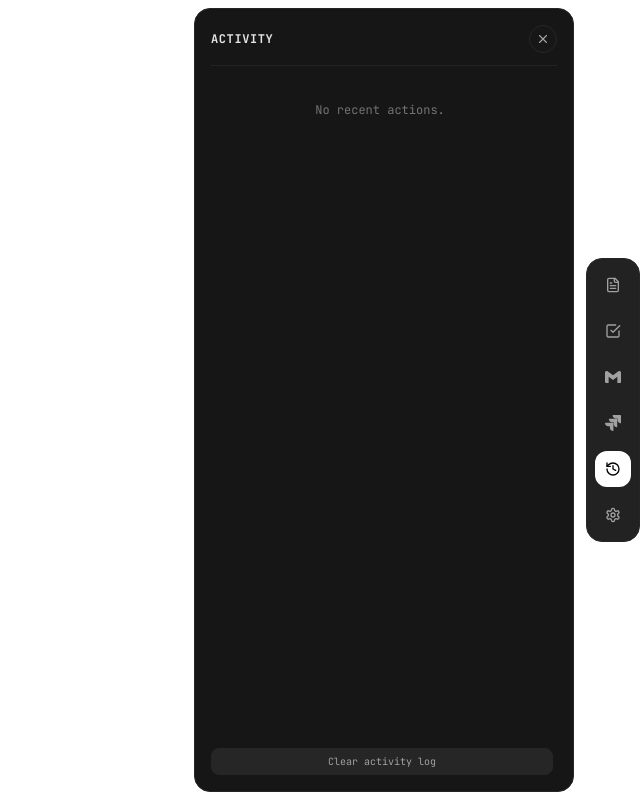
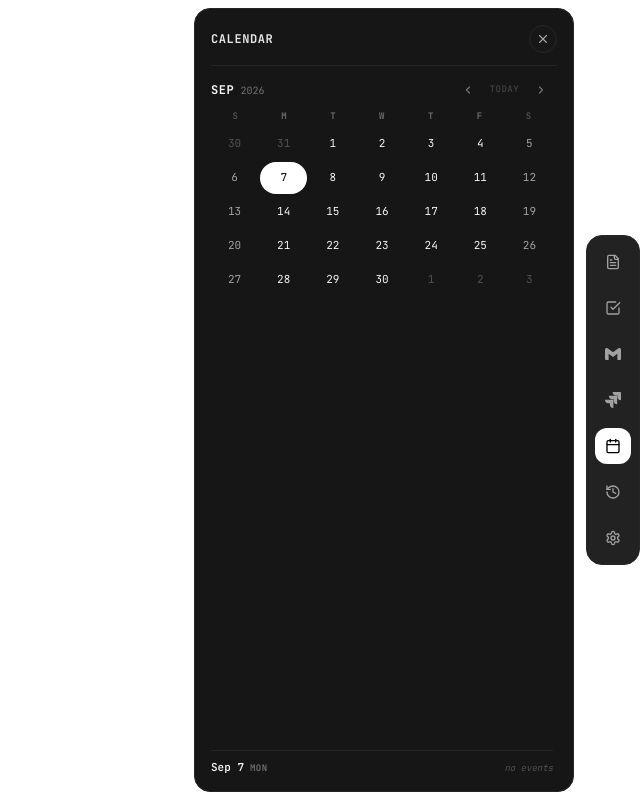
Before and after one commit to Habeeb-Rahman-CA/bilet-x, an Angular app: page / in a window 1280 px wide. Both pictures are taken after a click on the button 1253 px from the left and 469 px from the top of the page. Shown: the whole page, without its empty margins (640-1280 px from the left). Built offline with nearby package versions, Linux system fonts and the light colour scheme.

Commit message:
feat: added calendar in the dock

```diff
--- /dev/null
+++ b/src/app/features/widget/components/calendar/calendar.component.ts
@@ -0,0 +1,249 @@
+import { Component, computed, signal } from '@angular/core';
+import { CommonModule } from '@angular/common';
+
+interface CalendarCell {
+  date: Date;
+  day: number;
+  inCurrentMonth: boolean;
+  isToday: boolean;
+  isSelected: boolean;
+  isWeekend: boolean;
+}
+
+@Component({
+  selector: 'app-calendar',
+  standalone: true,
+  imports: [CommonModule],
+  template: `
+    <div class="flex h-full flex-col">
+      <!-- Header: month / year + nav -->
+      <div class="flex shrink-0 items-center justify-between pb-2">
+        <div class="flex items-baseline space-x-1.5">
+          <span
+            class="font-mono text-[12px] font-bold tracking-wider text-neutral-100 uppercase"
+          >
+            {{ monthLabel() }}
+          </span>
+          <span class="font-mono text-[10px] text-neutral-500">{{ yearLabel() }}</span>
+        </div>
+        <div class="flex items-center space-x-0.5">
+          <button
+            type="button"
+            (click)="prevMonth()"
+            title="Previous month"
+            class="flex h-6 w-6 items-center justify-center rounded-md text-neutral-500 transition hover:bg-neutral-800 hover:text-white"
+          >
+            <svg
+              xmlns="http://www.w3.org/2000/svg"
+              width="12"
+              height="12"
+              viewBox="0 0 24 24"
+              fill="none"
+              stroke="currentColor"
+              stroke-width="2.5"
+              stroke-linecap="round"
+              stroke-linejoin="round"
+            >
+              <path d="m15 18-6-6 6-6" />
+            </svg>
+          </button>
+          <button
+            type="button"
+            (click)="goToToday()"
+            title="Jump to today"
+            [disabled]="isViewingCurrentMonth()"
+            class="flex h-6 items-center justify-center rounded-md px-2 font-mono text-[9px] font-semibold tracking-wider text-neutral-400 uppercase transition hover:bg-neutral-800 hover:text-white disabled:cursor-default disabled:opacity-30 disabled:hover:bg-transparent disabled:hover:text-neutral-400"
+          >
+            Today
+          </button>
+          <button
+            type="button"
+            (click)="nextMonth()"
+            title="Next month"
+            class="flex h-6 w-6 items-center justify-center rounded-md text-neutral-500 transition hover:bg-neutral-800 hover:text-white"
+          >
+            <svg
+              xmlns="http://www.w3.org/2000/svg"
+              width="12"
+              height="12"
+              viewBox="0 0 24 24"
+              fill="none"
+              stroke="currentColor"
+              stroke-width="2.5"
+              stroke-linecap="round"
+              stroke-linejoin="round"
+            >
+              <path d="m9 18 6-6-6-6" />
+            </svg>
+          </button>
+        </div>
+      </div>
+
+      <!-- Weekday labels -->
+      <div class="grid shrink-0 grid-cols-7 pb-1">
+        <div
+          *ngFor="let d of weekdayLabels; let i = index"
+          class="text-center font-mono text-[9px] font-semibold tracking-wider uppercase"
+          [ngClass]="{
+            'text-neutral-600': i === 0 || i === 6,
+            'text-neutral-500': i > 0 && i < 6
+          }"
+        >
+          {{ d }}
+        </div>
+      </div>
+
+      <!-- Month grid: 5 or 6 rows, adaptive -->
+      <div
+        class="grid shrink-0 grid-cols-7 gap-0.5"
+        [style.grid-template-rows]="'repeat(' + weekRows() + ', minmax(0, 1fr))'"
+      >
+        <button
+          *ngFor="let cell of cells(); trackBy: trackByDate"
+          type="button"
+          (click)="selectDate(cell.date)"
+          [title]="cell.date.toDateString()"
+          class="group relative flex h-8 items-center justify-center rounded-full font-mono text-[11px] transition"
+          [ngClass]="{
+            'text-neutral-100': cell.inCurrentMonth && !cell.isSelected,
+            'text-neutral-600': !cell.inCurrentMonth && !cell.isSelected,
+            'text-neutral-400':
+              cell.inCurrentMonth && cell.isWeekend && !cell.isSelected,
+            'bg-white text-black hover:bg-white': cell.isSelected,
+            'hover:bg-neutral-800': !cell.isSelected
+          }"
+        >
+          <span>{{ cell.day }}</span>
+          <!-- Today indicator: small dot under the number when not selected -->
+          <span
+            *ngIf="cell.isToday && !cell.isSelected"
+            class="absolute bottom-1 h-1 w-1 rounded-full bg-emerald-400"
+          ></span>
+        </button>
+      </div>
+
+      <!-- Selected day footer -->
+      <div class="mt-auto flex shrink-0 items-baseline justify-between border-t border-neutral-800/80 pt-2">
+        <div class="flex items-baseline space-x-1.5">
+          <span class="font-mono text-[11px] font-semibold text-neutral-100">
+            {{ selectedDayLabel() }}
+          </span>
+          <span
+            class="font-mono text-[9px] font-semibold tracking-wider text-neutral-500 uppercase"
+          >
+            {{ selectedWeekdayLabel() }}
+          </span>
+        </div>
+        <span class="font-mono text-[9px] text-neutral-600 italic">no events</span>
+      </div>
+    </div>
+  `,
+})
+export class CalendarComponent {
+  public readonly weekdayLabels = ['S', 'M', 'T', 'W', 'T', 'F', 'S'];
+
+  private readonly today = this.stripTime(new Date());
+
+  private readonly viewMonth = signal<{ year: number; month: number }>({
+    year: this.today.getFullYear(),
+    month: this.today.getMonth(),
+  });
+
+  public readonly selectedDate = signal<Date>(this.today);
+
+  public readonly monthLabel = computed(() => {
+    const { year, month } = this.viewMonth();
+    return new Date(year, month, 1).toLocaleString(undefined, { month: 'short' });
+  });
+
+  public readonly yearLabel = computed(() => this.viewMonth().year.toString());
+
+  public readonly weekRows = computed<number>(() => {
+    const { year, month } = this.viewMonth();
+    const startWeekday = new Date(year, month, 1).getDay();
+    const daysInMonth = new Date(year, month + 1, 0).getDate();
+    return Math.ceil((startWeekday + daysInMonth) / 7);
+  });
+
+  public readonly cells = computed<CalendarCell[]>(() => {
+    const { year, month } = this.viewMonth();
+    const rows = this.weekRows();
+    const selected = this.stripTime(this.selectedDate());
+    const startWeekday = new Date(year, month, 1).getDay();
+    const gridStart = new Date(year, month, 1 - startWeekday);
+
+    const cells: CalendarCell[] = [];
+    for (let i = 0; i < rows * 7; i++) {
+      const date = new Date(
+        gridStart.getFullYear(),
+        gridStart.getMonth(),
+        gridStart.getDate() + i
+      );
+      const stripped = this.stripTime(date);
+      const weekday = stripped.getDay();
+      cells.push({
+        date: stripped,
+        day: stripped.getDate(),
+        inCurrentMonth: stripped.getMonth() === month,
+        isToday: stripped.getTime() === this.today.getTime(),
+        isSelected: stripped.getTime() === selected.getTime(),
+        isWeekend: weekday === 0 || weekday === 6,
+      });
+    }
+    return cells;
+  });
+
+  public readonly selectedDayLabel = computed(() =>
+    this.selectedDate().toLocaleDateString(undefined, {
+      day: 'numeric',
+      month: 'short',
+    })
+  );
+
+  public readonly selectedWeekdayLabel = computed(() =>
+    this.selectedDate().toLocaleDateString(undefined, { weekday: 'short' })
+  );
+
+  public readonly isViewingCurrentMonth = computed(() => {
+    const { year, month } = this.viewMonth();
+    return year === this.today.getFullYear() && month === this.today.getMonth();
+  });
+
+  public prevMonth(): void {
+    const { year, month } = this.viewMonth();
+    const d = new Date(year, month - 1, 1);
+    this.viewMonth.set({ year: d.getFullYear(), month: d.getMonth() });
+  }
+
+  public nextMonth(): void {
+    const { year, month } = this.viewMonth();
+    const d = new Date(year, month + 1, 1);
+    this.viewMonth.set({ year: d.getFullYear(), month: d.getMonth() });
+  }
+
+  public goToToday(): void {
+    this.viewMonth.set({
+      year: this.today.getFullYear(),
+      month: this.today.getMonth(),
+    });
+    this.selectedDate.set(this.today);
+  }
+
+  public selectDate(date: Date): void {
+    this.selectedDate.set(date);
+    if (
+      date.getMonth() !== this.viewMonth().month ||
+      date.getFullYear() !== this.viewMonth().year
+    ) {
+      this.viewMonth.set({ year: date.getFullYear(), month: date.getMonth() });
+    }
+  }
+
+  public trackByDate(_: number, cell: CalendarCell): number {
+    return cell.date.getTime();
+  }
+
+  private stripTime(d: Date): Date {
+    return new Date(d.getFullYear(), d.getMonth(), d.getDate());
+  }
+}
--- a/src/app/features/widget/components/dock/dock.component.ts
+++ b/src/app/features/widget/components/dock/dock.component.ts
@@ -11,7 +11,7 @@ import { CommonModule } from '@angular/common';
 import { DockFlipService } from '../../../../core/services/dock-flip.service';
 
 export interface DockTab {
-  id: 'notes' | 'tasks' | 'messages' | 'jira' | 'activity' | 'settings' | string;
+  id: 'notes' | 'tasks' | 'messages' | 'jira' | 'calendar' | 'activity' | 'settings' | string;
   label: string;
   icon?: string;
   badgeCount?: number;
@@ -132,7 +132,27 @@ export type DockOrientation = 'vertical' | 'horizontal';
           />
         </svg>
 
-        <!-- 5. Lucide History (Activity) -->
+        <!-- 5. Lucide Calendar -->
+        <svg
+          *ngIf="tab.id === 'calendar'"
+          xmlns="http://www.w3.org/2000/svg"
+          [attr.width]="iconSize"
+          [attr.height]="iconSize"
+          viewBox="0 0 24 24"
+          fill="none"
+          stroke="currentColor"
+          stroke-width="2"
+          stroke-linecap="round"
+          stroke-linejoin="round"
+          class="lucide lucide-calendar"
+        >
+          <rect width="18" height="18" x="3" y="4" rx="2" />
+          <path d="M16 2v4" />
+          <path d="M8 2v4" />
+          <path d="M3 10h18" />
+        </svg>
+
+        <!-- 6. Lucide History (Activity) -->
         <svg
           *ngIf="tab.id === 'activity'"
           xmlns="http://www.w3.org/2000/svg"
@@ -151,7 +171,7 @@ export type DockOrientation = 'vertical' | 'horizontal';
           <path d="M12 7v5l4 2" />
         </svg>
 
-        <!-- 6. Lucide Settings (Settings) -->
+        <!-- 7. Lucide Settings (Settings) -->
         <svg
           *ngIf="tab.id === 'settings'"
           xmlns="http://www.w3.org/2000/svg"
--- a/src/app/features/widget/components/settings/settings.component.ts
+++ b/src/app/features/widget/components/settings/settings.component.ts
@@ -485,6 +485,7 @@ export class SettingsComponent implements OnDestroy {
     { id: 'tasks', label: 'Tasks' },
     { id: 'messages', label: 'Gmail' },
     { id: 'jira', label: 'Jira' },
+    { id: 'calendar', label: 'Calendar' },
     { id: 'activity', label: 'Activity' },
     { id: 'settings', label: 'Settings' },
   ]);
--- a/src/app/features/widget/widget.component.ts
+++ b/src/app/features/widget/widget.component.ts
@@ -24,6 +24,7 @@ import { NoteComponent } from './components/note/note.component';
 import { TaskComponent } from './components/task/task.component';
 import { MessagesComponent } from './components/messages/messages.component';
 import { JiraComponent } from './components/jira/jira.component';
+import { CalendarComponent } from './components/calendar/calendar.component';
 import { ActivityComponent } from './components/activity/activity.component';
 import { SettingsComponent } from './components/settings/settings.component';
 import { IntegrationManagerService } from '../../integrations/core/integration-manager.service';
@@ -38,6 +39,7 @@ import { IntegrationManagerService } from '../../integrations/core/integration-m
     TaskComponent,
     MessagesComponent,
     JiraComponent,
+    CalendarComponent,
     ActivityComponent,
     SettingsComponent,
   ],
@@ -127,6 +129,9 @@ import { IntegrationManagerService } from '../../integrations/core/integration-m
             <!-- VIEW 2c: JIRA COMPONENT -->
             <app-jira *ngIf="activeTab().id === 'jira'"></app-jira>
 
+            <!-- VIEW 2d: CALENDAR COMPONENT -->
+            <app-calendar *ngIf="activeTab().id === 'calendar'"></app-calendar>
+
             <!-- VIEW 3: ACTIVITY COMPONENT -->
             <app-activity *ngIf="activeTab().id === 'activity'"></app-activity>
 
@@ -190,6 +195,7 @@ export class WidgetComponent implements OnInit, AfterViewInit, OnDestroy {
       //   ? this.openJiraCount()
       //   : 0,
     },
+    { id: 'calendar', label: 'Calendar' },
     { id: 'activity', label: 'Activity' },
     { id: 'settings', label: 'Settings' },
   ]);
```
Also changed, not shown: 1 other file (tests, documents, lock files or other folders).
